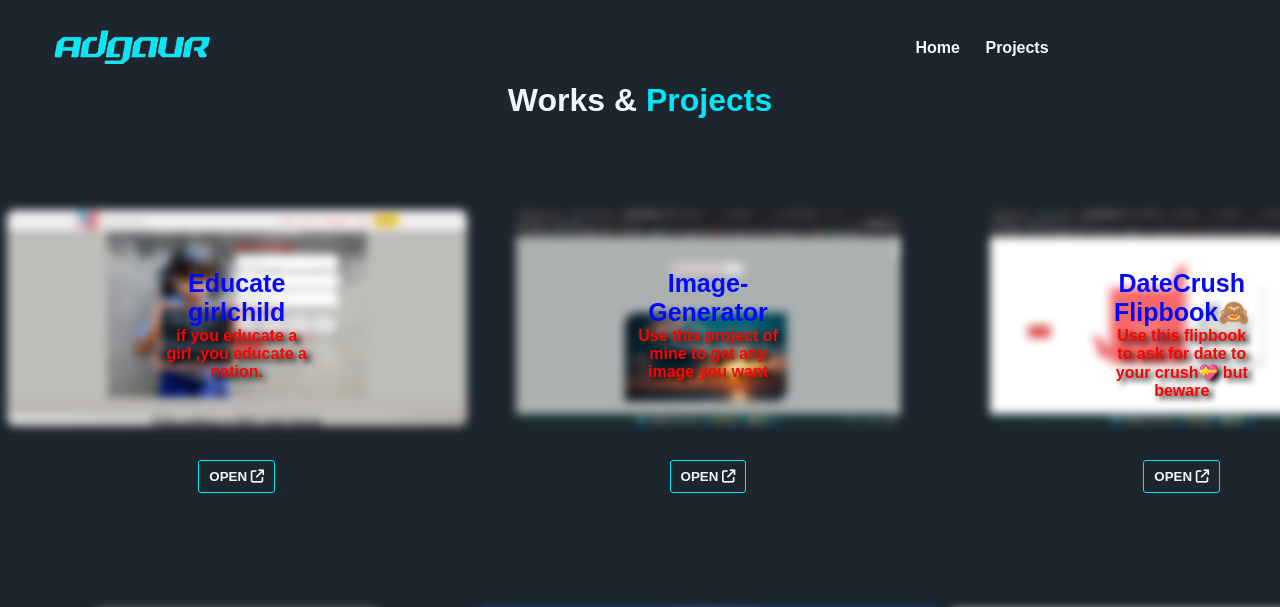
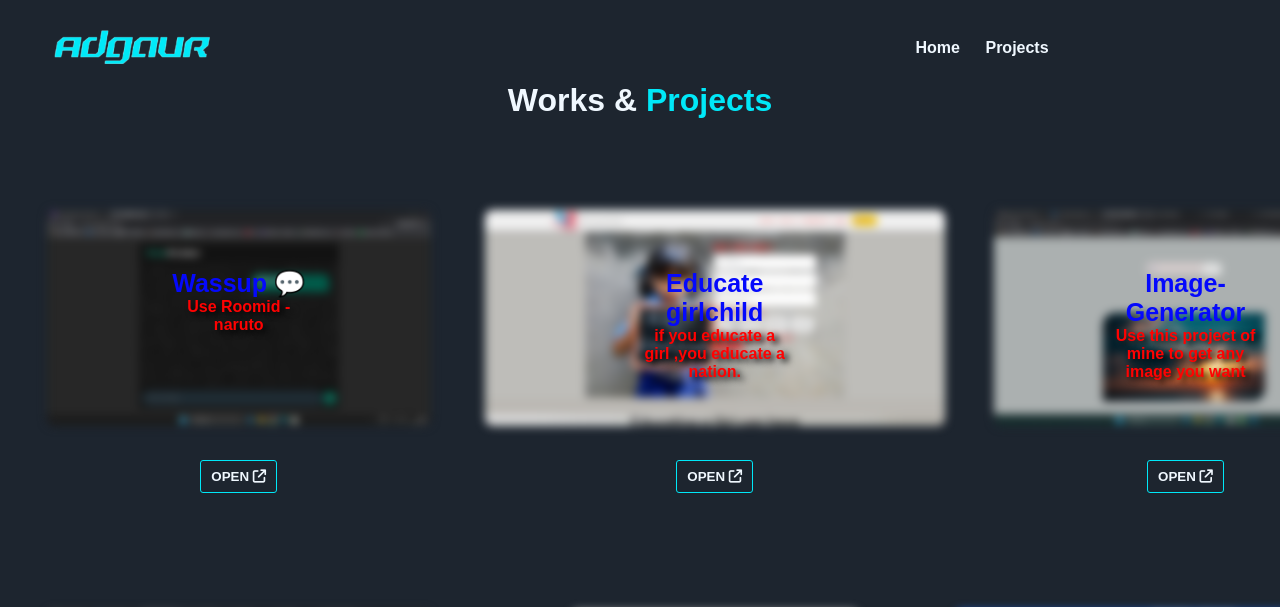
Before and after one commit to AdityaGaur7/portfolio-adgaur, a plain HTML site: page project.html in a window 1280 px wide. Shown: the top 607 px of the page. Drawn offline with nearby package versions, Linux system fonts and the light colour scheme; a web font is replaced by a local one.

Commit message:
new proj added

```diff
--- a/project.html
+++ b/project.html
@@ -42,6 +42,22 @@
 
     <div class="projects">
         <div class="proj">
+            <div class="card" data-aos="flip-right" data-aos-easing="ease-out-cubic" data-aos-duration="2000">
+                <div class="cd">
+                    <img src="img/chatapp.png" alt="1">
+
+                    <br> <button><i class="fa-solid fa-arrow-up-right"><a
+                                href="https://letschat.adgaur027.repl.co/" target="_blank">OPEN
+                                <i class="fa-solid fa-arrow-up-right-from-square"></i></a></i></button>
+
+                </div>
+                <div class="layer">
+                    <h1>Wassup 💬</h1>
+                    <p>Use Roomid - naruto</p>
+                </div>
+
+            </div>
+
             <div class="card" data-aos="flip-left" data-aos-easing="ease-out-cubic" data-aos-duration="2000">
                 <div class="cd">
                     <img src="img/educate girl.png" alt="1">
```
Also changed, not shown: img/chatapp.png (added).
